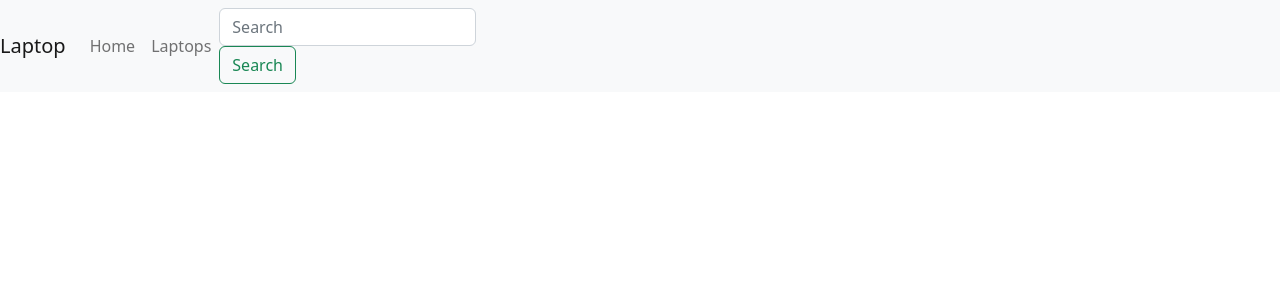
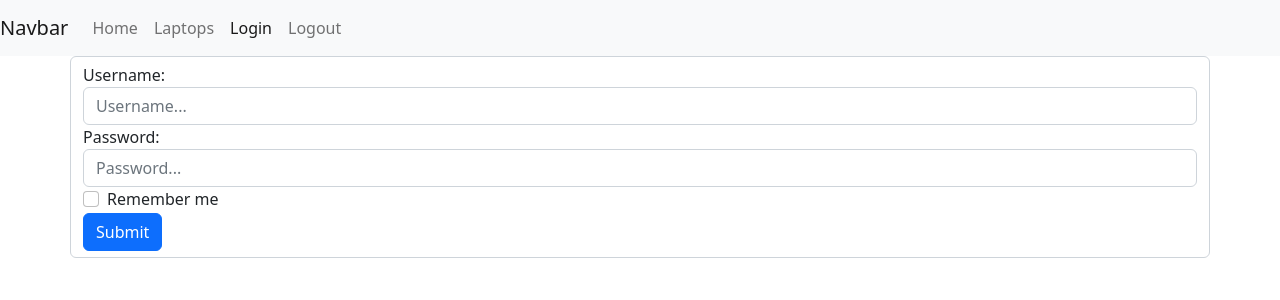
Before and after one commit to Cutiepie4/React-Hook, a React (Create React App) app: page /login in a window 1280 px wide. Shown: the top 300 px of the page. Built offline with nearby package versions, Linux system fonts and the light colour scheme.

Commit message:
Basic Authentication demo

```diff
--- a/src/components/App.jsx
+++ b/src/components/App.jsx
@@ -1,9 +1,10 @@
 import '../styles/App.scss';
-import Test from './Test';
+import Main from './Main.jsx';
+import 'bootstrap/dist/css/bootstrap.min.css';
 
 const App = () => {
   return (
-    <Test />
+    <Main />
   );
 }
 
--- a/src/components/Home.jsx
+++ b/src/components/Home.jsx
@@ -1,6 +1,7 @@
 import React from 'react';
 
 function Home(props) {
+
     return (
         <div>
             <h1>Welcome to Home page</h1>
--- a/src/components/Laptop.jsx
+++ b/src/components/Laptop.jsx
@@ -17,7 +17,7 @@ function Laptop(props) {
     const navigate = useNavigate();
 
     const handleSave = () => {
-        laptop.id === 0 ? dispatch(addLaptop(laptop)) : dispatch(updateLaptop(laptop));
+        id === 0 ? dispatch(addLaptop(laptop)) : dispatch(updateLaptop(laptop));
         navigate('/laptops');
     }
 
--- a/src/components/Laptops.jsx
+++ b/src/components/Laptops.jsx
@@ -27,12 +27,13 @@ function Laptops(props) {
 
     return (
         <div className="container">
+            <h1>Laptop</h1>
             <div>
-                <h1>Laptop</h1>
                 <div>
                     <button className="btn btn-primary" onClick={() => { navigate('/laptops/0', { state: { laptop: {} } }) }}>Add New Laptop</button>
                 </div>
                 <div><input type="text" onChange={(event) => setKeyword(event.target.value)} value={keyword} /></div>
+                <div><button className="btn btn-success" onClick={() => { dispatch(fetchLaptops()) }}>Refresh</button></div>
             </div>
 
             <br />
@@ -65,7 +66,7 @@ function Laptops(props) {
                                 <button className="btn btn-danger" onClick={() => { dispatch(deleteLaptops(item.id)) }}>Delete</button>
                             </td>
                         </tr>
-                    )) : <tr key=""><td>Loading...</td></tr>}
+                    )) : <tr key="0"><td><h3>Loading...</h3></td></tr>}
                 </tbody>
             </table>
         </div>
--- /dev/null
+++ b/src/components/Login.jsx
@@ -0,0 +1,40 @@
+import React from 'react';
+import { useState } from 'react';
+import { loginApi } from '../redux/laptopSlice';
+import { useDispatch, useSelector } from 'react-redux';
+function Login(props) {
+
+    const dispatch = useDispatch();
+
+    const [username, setUsername] = useState('');
+
+    const [password, setPassword] = useState('');
+
+    const { error, msg } = useSelector(state => state.laptopReducer);
+
+    const handleSubmit = e => {
+        e.preventDefault();
+        dispatch(loginApi({ username, password }));
+    }
+
+    return (
+        <form className="container form-control" onSubmit={handleSubmit}>
+            <div className="form-group">
+                <label>Username:</label>
+                <input id='username' name='username' type="text" className="form-control" placeholder="Username..." onChange={(e) => setUsername(e.target.value)} value={username} />
+            </div>
+            <div className="form-group">
+                <label>Password:</label>
+                <input id='password' name='password' type="password" className="form-control" placeholder="Password..." onChange={(e) => setPassword(e.target.value)} value={password} />
+            </div>
+            <div className="form-group form-check">
+                <input type="checkbox" className="form-check-input" />
+                <label className="form-check-label" >Remember me</label>
+            </div>
+            <button type="submit" className="btn btn-primary">Submit</button>
+
+        </form>
+    );
+}
+
+export default Login;
--- /dev/null
+++ b/src/components/Logout.jsx
@@ -0,0 +1,17 @@
+import React from 'react';
+import { useDispatch } from 'react-redux';
+import { logoutApi } from '../redux/laptopSlice';
+
+function Logout(props) {
+
+    const dispatch = useDispatch();
+
+    return (
+        <div className='form-control container'>
+            <div><h2>Are you want to log out ?</h2></div>
+            <div><button className='btn btn-primary' onClick={() => { dispatch(logoutApi()) }}>Logout</button></div>
+        </div>
+    );
+}
+
+export default Logout;
--- /dev/null
+++ b/src/components/Main.jsx
@@ -0,0 +1,25 @@
+import Home from './Home';
+import Laptop from './Laptop';
+import Laptops from './Laptops';
+import { Routes, Route } from 'react-router-dom';
+import Login from './Login';
+import Nav from './Nav';
+import Logout from './Logout';
+
+function Main(props) {
+    return (
+        <div>
+            <Routes>
+                <Route path='/' element={<Nav />} >
+                    <Route index path='home' element={<Home />} />
+                    <Route path='login' element={<Login />} />
+                    <Route path='logout' element={<Logout />} />
+                    <Route path='laptops' element={<Laptops />} />
+                    <Route path='laptops/:id' element={<Laptop />} />
+                </Route>
+            </Routes>
+        </div>
+    );
+}
+
+export default Main;
--- a/src/components/Nav.jsx
+++ b/src/components/Nav.jsx
@@ -1,43 +1,26 @@
 import React from 'react';
-import { NavLink } from 'react-router-dom'
+import { NavLink, Outlet } from 'react-router-dom'
 
 function Nav() {
     return (
+        <>
             <nav className="navbar navbar-expand-lg navbar-light bg-light">
-            <label className="navbar-brand">Laptop</label>
-            <button className="navbar-toggler" type="button" data-toggle="collapse" data-target="#navbarSupportedContent" aria-controls="navbarSupportedContent" aria-expanded="false" aria-label="Toggle navigation">
+                <a className="navbar-brand" href="#">Navbar</a>
+                <button className="navbar-toggler" type="button" data-toggle="collapse" data-target="#navbarNavAltMarkup" aria-controls="navbarNavAltMarkup" aria-expanded="false" aria-label="Toggle navigation">
                     <span className="navbar-toggler-icon"></span>
                 </button>
-
-            <div className="collapse navbar-collapse" id="navbarSupportedContent">
-                <ul className="navbar-nav mr-auto">
-                    <li className="nav-item active">
+                <div className="collapse navbar-collapse" id="navbarNavAltMarkup">
+                    <div className="navbar-nav">
                         <NavLink className="nav-link navbar-nav" to="/home">Home </NavLink>
-                    </li>
-                    <li className="nav-item">
-                        <NavLink className="nav-link navbar-nav" to="/laptops">Laptops</NavLink>
-                    </li>
-                    {/* <li className="nav-item dropdown">
-                            <NavLink className="nav-link dropdown-toggle" href="#" id="navbarDropdown" role="button" data-toggle="dropdown" aria-haspopup="true" aria-expanded="false">
-                                Dropdown4
-                            </NavLink>
-                            <div className="dropdown-menu" aria-labelledby="navbarDropdown">
-                                <NavLink className="dropdown-item" href="#">Action</NavLink>
-                                <NavLink className="dropdown-item" href="#">Another action</NavLink>
-                                <div className="dropdown-divider"></div>
-                                <NavLink className="dropdown-item" href="#">Something else here</NavLink>
+                        <NavLink className="nav-link navbar-nav" to="/laptops">Laptops </NavLink>
+                        <NavLink className="nav-link navbar-nav" to="/login">Login</NavLink>
+                        <NavLink className="nav-link navbar-nav" to="/logout">Logout</NavLink>
                     </div>
-                        </li>
-                        <li className="nav-item">
-                            <NavLink className="nav-link disabled" href="#">Disabled</NavLink>
-                        </li> */}
-                </ul>
-                <form className="form-inline my-2 my-lg-0">
-                    <input className="form-control mr-sm-2" type="search" placeholder="Search" aria-label="Search" />
-                    <button className="btn btn-outline-success my-2 my-sm-0" type="submit">Search</button>
-                </form>
                 </div>
             </nav>
+
+            <Outlet />
+        </>
     );
 }
 
--- a/src/components/Test.jsx
+++ /dev/null
@@ -1,21 +0,0 @@
-import Home from './Home';
-import Laptop from './Laptop';
-import Laptops from './Laptops';
-import Nav from './Nav';
-import { Routes, Route } from 'react-router-dom';
-
-function Test(props) {
-    return (
-        <div>
-            <Nav />
-            <Routes>
-                <Route index path='/' element={<Home />} />
-                <Route path='/home' element={<Home />} />
-                <Route path='/laptops' element={<Laptops />} />
-                <Route path='/laptops/:id' element={<Laptop />} />
-            </Routes>
-        </div>
-    );
-}
-
-export default Test;
--- a/src/redux/laptopSlice.js
+++ b/src/redux/laptopSlice.js
@@ -2,28 +2,54 @@ import { createSlice, createAsyncThunk } from "@reduxjs/toolkit";
 import axios from "axios";
 
 const initialState = {
+    credentails: {},
     listLaptops: [],
     isLoading: true,
-    error: null
+    error: '',
+    msg: ''
 };
 
-export const fetchLaptops = createAsyncThunk('laptop/fetchLaptops', async () => {
-    const response = await axios.get('http://localhost:8080/laptops');
+const axiosInstance = axios.create({
+    baseURL: "http://localhost:8080",
+    headers: {
+        "Content-Type": "application/json"
+    },
+    withCredentials: true
+});
+
+export const loginApi = createAsyncThunk('laptops/loginApi', async (credentails) => {
+    return axios.post('http://localhost:8080/login-submit', credentails,
+        {
+            headers: {
+                'Content-Type': 'multipart/form-data'
+            },
+            withCredentials: true
+        }).then(() => credentails)
+        .catch(() => { });
+});
+
+export const logoutApi = createAsyncThunk('laptops/logoutApi', async () => {
+    return axios.get('http://localhost:8080/logout', { withCredentials: true }).then((res) => { console.log(res) })
+        .catch(() => { });
+});
+
+export const fetchLaptops = createAsyncThunk('laptops/fetchLaptops', async () => {
+    const response = await axiosInstance.get('/laptops');
     return response.data;
 });
 
-export const deleteLaptops = createAsyncThunk('laptop/deleteLaptops', async (id) => {
-    await axios.delete(`http://localhost:8080/laptops/${id}`);
+export const deleteLaptops = createAsyncThunk('laptops/deleteLaptops', async (id) => {
+    await axiosInstance.delete(`/laptops/${id}`);
     return id;
 });
 
 export const addLaptop = createAsyncThunk('laptops/addLaptop', async (laptop) => {
-    await axios.post(`http://localhost:8080/laptops/0`, laptop);
+    await axiosInstance.post(`/laptops/0`, laptop);
     return laptop;
 })
 
 export const updateLaptop = createAsyncThunk('laptops/updateLaptop', async (laptop) => {
-    await axios.put(`http://localhost:8080/laptops/${laptop.id}`, laptop);
+    await axiosInstance.put(`/laptops/${laptop.id}`, laptop);
     return laptop;
 })
 
@@ -34,6 +60,9 @@ export const laptopSlice = createSlice({
 
     },
     extraReducers: {
+        [loginApi.fulfilled]: (state, action) => {
+            state.credentails = action.payload;
+        },
         [fetchLaptops.pending]: (state) => {
             state.isLoading = true;
         },
@@ -65,5 +94,5 @@ export const laptopSlice = createSlice({
     }
 })
 
-export const { } = laptopSlice.actions;
+// export const { } = laptopSlice.actions;
 export default laptopSlice.reducer;
```
Also changed, not shown: src/styles/login.scss (added). Lines whose indentation alone changed are shown as unchanged.
